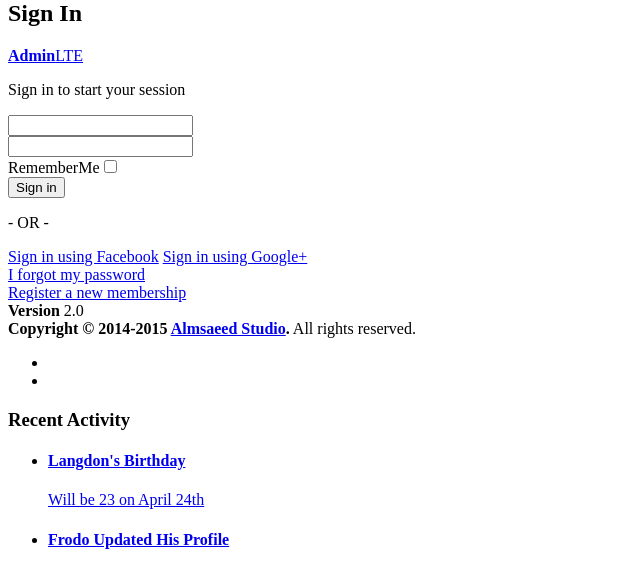
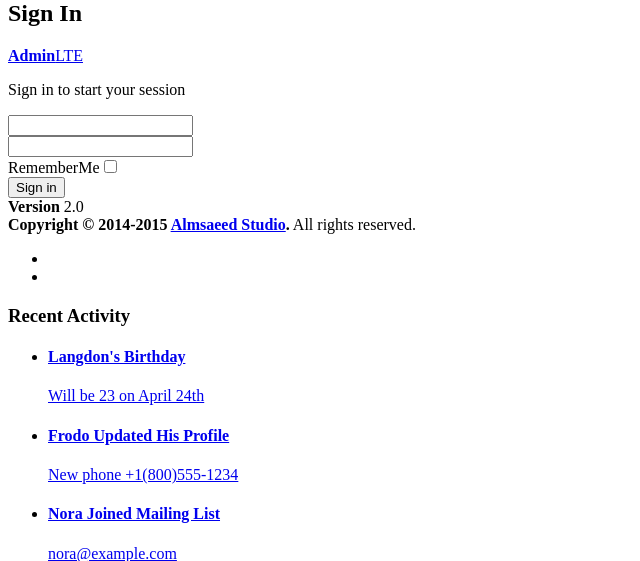
Before and after one commit to apuc/guild, a Yii app: template backend/views/site/login.php in a window 1280 px wide. Shown: the part 3400-3961 px from the top of the page, without its empty margins (0-640 px from the left). Run offline with PHP 8.4 and a stand-in for Yii, Linux system fonts and the light colour scheme; the template is opened without the code that fills it, so the values that code supplies are empty; form fields are guessed from the names that the template uses; some libraries are stand-ins or nearby versions.

Commit message:
fix login view

```diff
--- a/backend/views/site/login.php
+++ b/backend/views/site/login.php
@@ -52,19 +52,6 @@
 
 
         <?php ActiveForm::end(); ?>
-
-        <div class="social-auth-links text-center">
-            <p>- OR -</p>
-            <a href="#" class="btn btn-block btn-social btn-facebook btn-flat"><i class="fa fa-facebook"></i> Sign in
-                using Facebook</a>
-            <a href="#" class="btn btn-block btn-social btn-google-plus btn-flat"><i class="fa fa-google-plus"></i> Sign
-                in using Google+</a>
-        </div>
-        <!-- /.social-auth-links -->
-
-        <a href="#">I forgot my password</a><br>
-        <a href="register.html" class="text-center">Register a new membership</a>
-
     </div>
     <!-- /.login-box-body -->
 </div><!-- /.login-box -->
```
